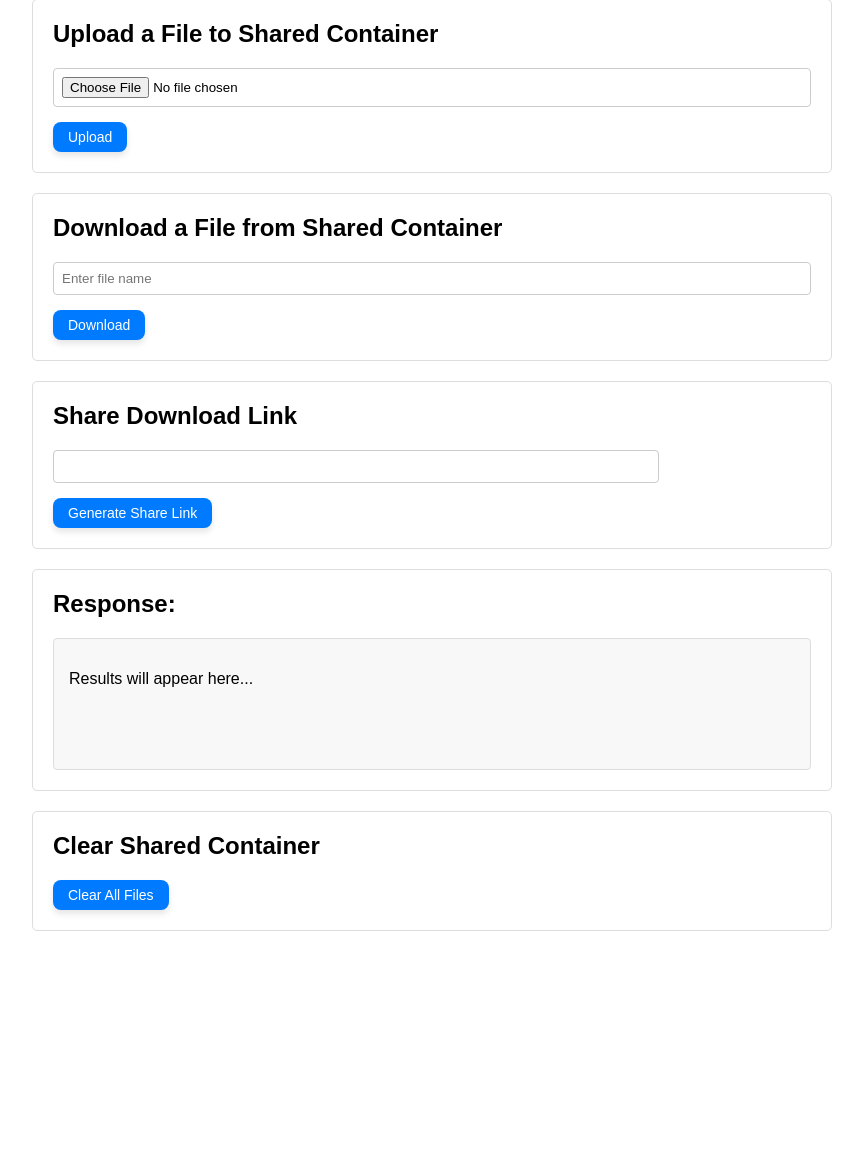
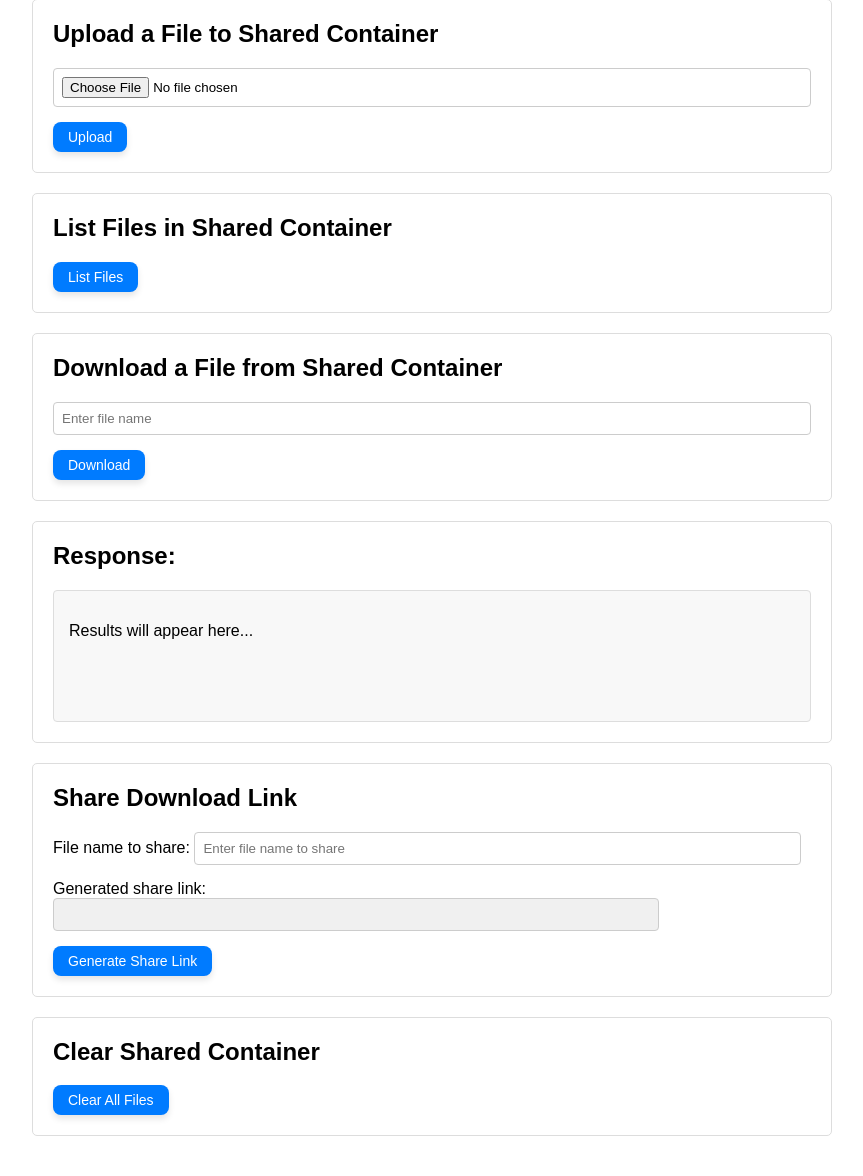
Before and after one commit to hoolser/springboot-tasos-ftl-azure, a Spring Boot app: page /share-blob-page in a window 1280 px wide. Shown: the part 142-1318 px from the top of the page, without its empty margins (208-1071 px from the left). Before the commit the page ends 1073 px from the top, so only its background shows below. Run offline with Spring Boot 4, Linux system fonts and the light colour scheme.

Commit message:
Improve share-file-blob.ftl page to have an extra option for listing the uploaded files existing in the SHARE_CONTAINER, also improve the Share download Link section.

```diff
--- a/src/main/java/com/tasos/demo/controller/StorageBlobsController.java
+++ b/src/main/java/com/tasos/demo/controller/StorageBlobsController.java
@@ -82,6 +82,12 @@ public class StorageBlobsController {
         return (fileNames!=null ? ("Files in container: "+ fileNames) : ("Container "+ name+" does not exist."));
     }
 
+    @GetMapping("/listFilesOfShared")
+    public String listFilesOfShared() {
+        List<String> fileNames = storageBlobsService.listFilesInContainer(SHARE_CONTAINER);
+        return (fileNames!=null ? ("Files in container: "+ fileNames) : ("Container "+ SHARE_CONTAINER+" does not exist."));
+    }
+
     @GetMapping("/downloadBlobs")
     public ResponseEntity<byte[]> downloadBlobs(@RequestParam(required = false) String name) {
         logger.info("Downloading blobs from container: {}", name);
--- /dev/null
+++ b/src/main/resources/static/js/share-file-blob.js
@@ -0,0 +1,80 @@
+function generateShareLink() {
+    const fileName = document.getElementById('shareFileName').value;
+    if (fileName) {
+        const link = window.location.origin + '/api/storage/blobs/share/download?fileName=' + encodeURIComponent(fileName);
+        document.getElementById('shareLink').value = link;
+    } else {
+        document.getElementById('shareLink').value = 'Enter a file name first.';
+    }
+}
+
+window.addEventListener('DOMContentLoaded', function() {
+    // Upload form AJAX
+    document.getElementById('uploadForm').addEventListener('submit', function(e) {
+        e.preventDefault();
+        const formData = new FormData(this);
+        fetch('/api/storage/blobs/share/upload', {
+            method: 'POST',
+            body: formData
+        })
+            .then(response => response.text())
+            .then(data => {
+                document.getElementById('responseMessage').textContent = data;
+            })
+            .catch(() => {
+                document.getElementById('responseMessage').textContent = 'Upload failed.';
+            });
+    });
+
+    // Download form AJAX
+    document.getElementById('downloadForm').addEventListener('submit', function(e) {
+        e.preventDefault();
+        const fileName = document.getElementById('downloadFileName').value;
+        fetch('/api/storage/blobs/share/download?fileName=' + encodeURIComponent(fileName))
+            .then(response => {
+                if (response.ok) {
+                    return response.blob().then(blob => {
+                        // Download the file
+                        const url = window.URL.createObjectURL(blob);
+                        const a = document.createElement('a');
+                        a.href = url;
+                        a.download = fileName;
+                        document.body.appendChild(a);
+                        a.click();
+                        a.remove();
+                        window.URL.revokeObjectURL(url);
+                        document.getElementById('responseMessage').textContent = 'Download started.';
+                    });
+                } else {
+                    document.getElementById('responseMessage').textContent = 'File not found or download failed.';
+                }
+            })
+            .catch(() => {
+                document.getElementById('responseMessage').textContent = 'Download failed.';
+            });
+    });
+
+    document.getElementById('clearButton').addEventListener('click', function() {
+        if (confirm('Are you sure you want to delete all files in the shared container?')) {
+            fetch('/api/storage/blobs/share/clear', { method: 'POST' })
+                .then(response => response.text())
+                .then(data => {
+                    document.getElementById('responseMessage').textContent = data;
+                })
+                .catch(() => {
+                    document.getElementById('responseMessage').textContent = 'Clear action failed.';
+                });
+        }
+    });
+
+    document.getElementById('listFilesButton').addEventListener('click', function() {
+        fetch('/api/storage/blobs/listFilesOfShared')
+            .then(response => response.text())
+            .then(data => {
+                document.getElementById('responseMessage').textContent = data;
+            })
+            .catch(() => {
+                document.getElementById('responseMessage').textContent = 'Failed to list files.';
+            });
+    });
+});
--- a/src/main/resources/templates/share-file-blob.ftl
+++ b/src/main/resources/templates/share-file-blob.ftl
@@ -4,77 +4,7 @@
   <title>Share File Blob</title>
   <link rel="stylesheet" href="/css/styles.css">
   <link rel="icon" type="image/x-icon" href="/images/favicon.ico">
-  <script>
-      function generateShareLink() {
-          const fileName = document.getElementById('downloadFileName').value;
-          if (fileName) {
-              const link = window.location.origin + '/api/storage/blobs/share/download?fileName=' + encodeURIComponent(fileName);
-              document.getElementById('shareLink').value = link;
-          } else {
-              document.getElementById('shareLink').value = 'Enter a file name first.';
-          }
-      }
-
-      window.addEventListener('DOMContentLoaded', function() {
-          // Upload form AJAX
-          document.getElementById('uploadForm').addEventListener('submit', function(e) {
-              e.preventDefault();
-              const formData = new FormData(this);
-              fetch('/api/storage/blobs/share/upload', {
-                  method: 'POST',
-                  body: formData
-              })
-                  .then(response => response.text())
-                  .then(data => {
-                      document.getElementById('responseMessage').textContent = data;
-                  })
-                  .catch(() => {
-                      document.getElementById('responseMessage').textContent = 'Upload failed.';
-                  });
-          });
-
-          // Download form AJAX
-          document.getElementById('downloadForm').addEventListener('submit', function(e) {
-              e.preventDefault();
-              const fileName = document.getElementById('downloadFileName').value;
-              fetch('/api/storage/blobs/share/download?fileName=' + encodeURIComponent(fileName))
-                  .then(response => {
-                      if (response.ok) {
-                          return response.blob().then(blob => {
-                              // Download the file
-                              const url = window.URL.createObjectURL(blob);
-                              const a = document.createElement('a');
-                              a.href = url;
-                              a.download = fileName;
-                              document.body.appendChild(a);
-                              a.click();
-                              a.remove();
-                              window.URL.revokeObjectURL(url);
-                              document.getElementById('responseMessage').textContent = 'Download started.';
-                          });
-                      } else {
-                          document.getElementById('responseMessage').textContent = 'File not found or download failed.';
-                      }
-                  })
-                  .catch(() => {
-                      document.getElementById('responseMessage').textContent = 'Download failed.';
-                  });
-          });
-
-          document.getElementById('clearButton').addEventListener('click', function() {
-              if (confirm('Are you sure you want to delete all files in the shared container?')) {
-                  fetch('/api/storage/blobs/share/clear', { method: 'POST' })
-                      .then(response => response.text())
-                      .then(data => {
-                          document.getElementById('responseMessage').textContent = data;
-                      })
-                      .catch(() => {
-                          document.getElementById('responseMessage').textContent = 'Clear action failed.';
-                      });
-              }
-          });
-      });
-  </script>
+  <script src="/js/share-file-blob.js"></script>
 </head>
 <body class="storage-page">
 
@@ -97,6 +27,11 @@
 </div>
 
 <div class="storage-container">
+  <h2 class="storage-title">List Files in Shared Container</h2>
+  <button class="storage-button" type="button" id="listFilesButton">List Files</button>
+</div>
+
+<div class="storage-container">
   <h2 class="storage-title">Download a File from Shared Container</h2>
   <form id="downloadForm" method="get" action="/api/storage/blobs/share/download">
     <div class="storage-form-group">
@@ -107,18 +42,23 @@
 </div>
 
 <div class="storage-container">
-  <h2 class="storage-title">Share Download Link</h2>
-  <div class="storage-form-group">
-    <input class="storage-input" type="text" id="shareLink" readonly style="width: 80%;">
-  </div>
-  <button class="storage-button" type="button" onclick="generateShareLink()">Generate Share Link</button>
-</div>
-
-<div class="storage-container">
   <h2 class="storage-title">Response:</h2>
   <div id="responseMessage" class="storage-response">
     <p>Results will appear here...</p>
   </div>
+</div>
+
+<div class="storage-container">
+  <h2 class="storage-title">Share Download Link</h2>
+  <div class="storage-form-group">
+    <label for="shareFileName">File name to share:</label>
+    <input class="storage-input" type="text" id="shareFileName" placeholder="Enter file name to share" style="width: 80%;">
+  </div>
+  <div class="storage-form-group">
+    <label for="shareLink">Generated share link:</label>
+    <input class="storage-input" type="text" id="shareLink" readonly style="width: 80%; background-color: #f0f0f0;">
+  </div>
+  <button class="storage-button" type="button" onclick="generateShareLink()">Generate Share Link</button>
 </div>
 
 <div class="storage-container">
```
